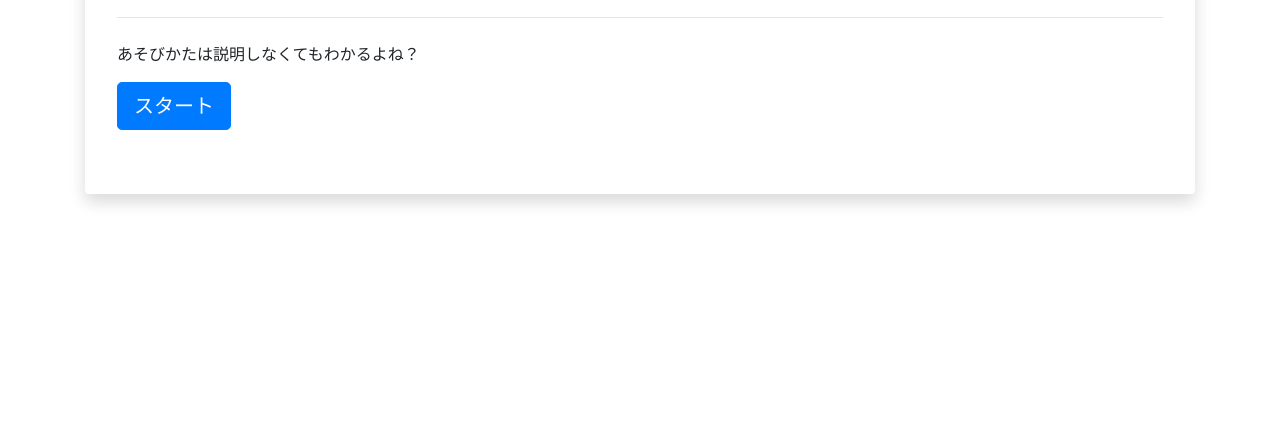
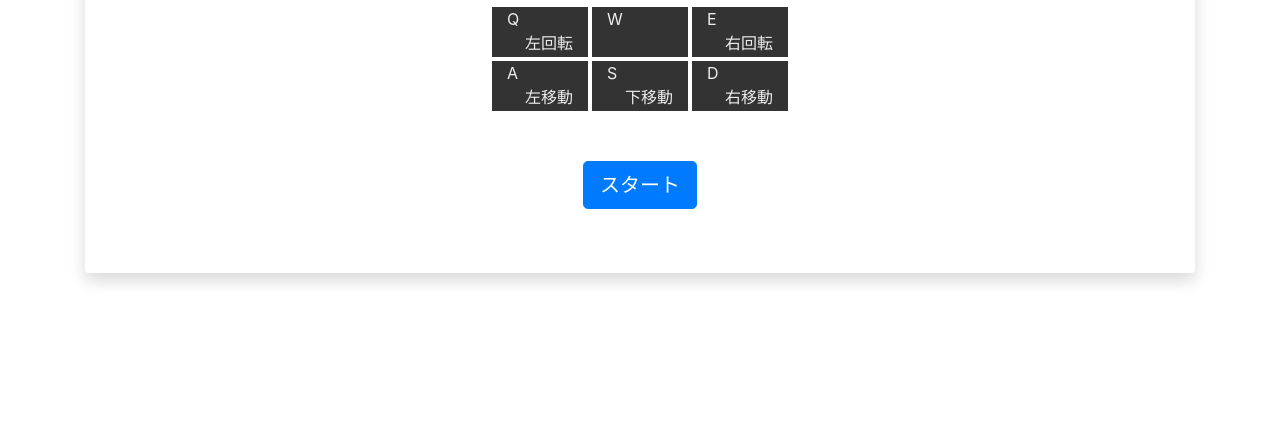
Before and after one commit to s06181110/TetorisByJs, a website: page html/index.html in a window 1280 px wide. Shown: the part 372-800 px from the top of the page. Drawn offline with nearby package versions, Linux system fonts and the light colour scheme.

Commit message:
add あそびかた

```diff
--- a/html/index.html
+++ b/html/index.html
@@ -13,8 +13,22 @@
                 <h1 class="display-4">テトリス</h1>
                 <p>こちらは研修課題のため作成されたテトリスである。</p>
                 <hr class="my-4">
-                <p>あそびかたは説明しなくてもわかるよね？</p>
-                <a class="btn btn-primary btn-lg" href="./game.html" role="button">スタート</a>
+                <h3>あそびかた</h3>
+                <div class="container keyboard">
+                    <div class="row">
+                        <div class="col">Q<br><span style="float: right;">左回転</span></div>
+                        <div class="col">W</div>
+                        <div class="col">E<br><span style="float: right;">右回転</span></div>
+                    </div>
+                    <div class="row">
+                        <div class="col">A<br><span style="float: right;">左移動</span></div>
+                        <div class="col">S<br><span style="float: right;">下移動</span></div>
+                        <div class="col">D<br><span style="float: right;">右移動</span></div>
+                    </div>
+                </div>
+                <div class="text-center mt-5">
+                    <a class="btn btn-primary btn-lg" href="./game.html" role="button">スタート</a>
+                </div>
             </div>
         </div>
     </div>
@@ -28,4 +42,17 @@
 body {
     background-image: url("../images/sample4.jpg");
 }
+
+.keyboard {
+    margin: auto;
+    width: 300px;
+}
+
+.keyboard > div > div {
+    background-color: #333;
+    margin: 2px;
+    color: #eee;
+    width: 30px;
+    height: 50px;
+}
 </style>
```
